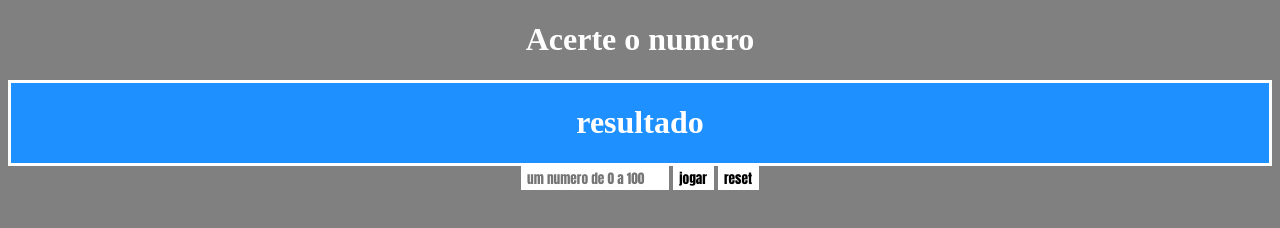
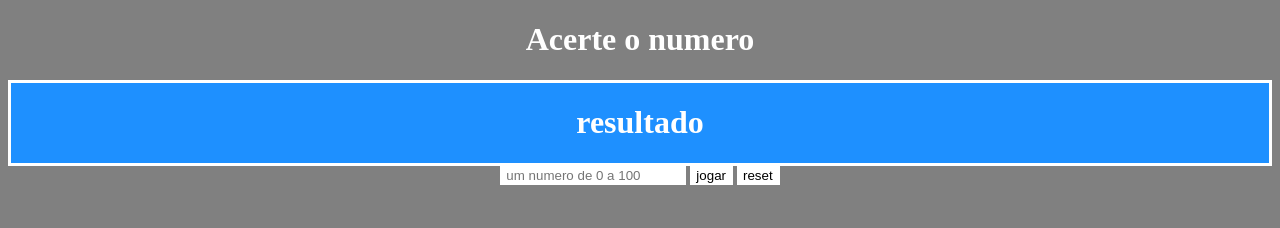
Before and after one commit to pokety/HTMLs, a plain HTML site: page index.html in a window 1280 px wide. Drawn offline with Linux system fonts and the light colour scheme.

Commit message:
Update index.html

```diff
--- a/index.html
+++ b/index.html
@@ -13,7 +13,7 @@
             border: 1px solid white;
             background: white;
             padding-left: 5px;
-            font-family: Impact;
+            font-family: Arial;
             color: black;
         }
         input:hover{
```
